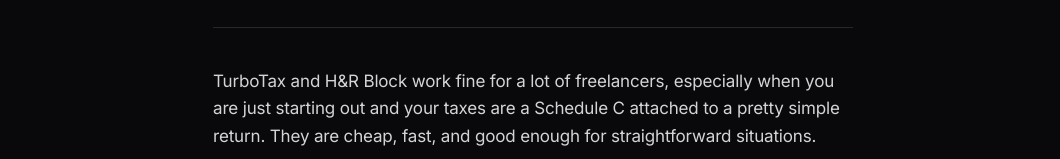
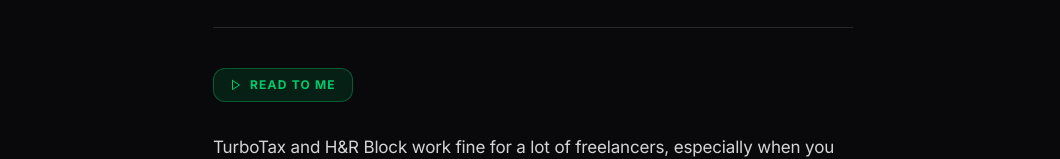
Before and after one commit to tikimips/selfemployedfyi, a Next.js app: page /field/when-to-hire-a-cpa in a window 1280 px wide. Shown: the part 352-511 px from the top of the page, without its empty margins (107-1167 px from the left). Built offline with nearby package versions, Linux system fonts and the light colour scheme; no server answers.

Commit message:
Add Read To Me button with play/pause/resume to all field articles

```diff
--- a/components/ArticleLayout.tsx
+++ b/components/ArticleLayout.tsx
@@ -1,6 +1,7 @@
 import Link from "next/link";
 import Nav from "./Nav";
 import Footer from "./Footer";
+import ReadToMe from "./ReadToMe";
 import { ArrowLeft, Clock } from "lucide-react";
 import type { Article } from "@/lib/articles";
 
@@ -54,6 +55,9 @@
           <div className="mt-6 border-t border-zinc-800" />
         </header>
 
+        {/* Read To Me */}
+        <ReadToMe />
+
         {/* Body */}
         <div className="article-body space-y-5 text-[17px] leading-relaxed text-zinc-300">
           {children}
--- /dev/null
+++ b/components/ReadToMe.tsx
@@ -0,0 +1,107 @@
+'use client';
+
+import { useState, useEffect, useRef, useCallback } from 'react';
+import { Play, Pause, Volume2 } from 'lucide-react';
+
+type ReadState = 'idle' | 'playing' | 'paused';
+
+export default function ReadToMe() {
+  const [state, setState] = useState<ReadState>('idle');
+  const [supported, setSupported] = useState(false);
+  const utteranceRef = useRef<SpeechSynthesisUtterance | null>(null);
+
+  useEffect(() => {
+    setSupported('speechSynthesis' in window);
+    // Cleanup on unmount
+    return () => {
+      if ('speechSynthesis' in window) speechSynthesis.cancel();
+    };
+  }, []);
+
+  const getBestVoice = useCallback((): SpeechSynthesisVoice | null => {
+    const voices = speechSynthesis.getVoices();
+    // Target deep, calm, masculine English voices — closest to Ryan Gosling
+    const preferred = ['Evan', 'Aaron', 'Rishi', 'Thomas', 'Alex', 'Daniel', 'Oliver', 'James'];
+    for (const name of preferred) {
+      const v = voices.find(v => v.name.includes(name) && v.lang.startsWith('en'));
+      if (v) return v;
+    }
+    // Fallback: any US English voice
+    return voices.find(v => v.lang === 'en-US') || voices.find(v => v.lang.startsWith('en')) || null;
+  }, []);
+
+  const getArticleText = useCallback((): string => {
+    const body = document.querySelector('.article-body');
+    return body?.textContent?.trim().replace(/\s+/g, ' ') || '';
+  }, []);
+
+  const startReading = useCallback(() => {
+    speechSynthesis.cancel();
+
+    const text = getArticleText();
+    if (!text) return;
+
+    const utterance = new SpeechSynthesisUtterance(text);
+
+    const applyVoice = () => {
+      const voice = getBestVoice();
+      if (voice) utterance.voice = voice;
+      utterance.rate = 0.88;   // slightly slow — Gosling's measured delivery
+      utterance.pitch = 0.82;  // lower pitch = deeper voice
+      utterance.volume = 1;
+    };
+
+    if (speechSynthesis.getVoices().length > 0) {
+      applyVoice();
+    } else {
+      speechSynthesis.addEventListener('voiceschanged', applyVoice, { once: true });
+    }
+
+    utterance.onend = () => setState('idle');
+    utterance.onerror = () => setState('idle');
+
+    utteranceRef.current = utterance;
+    speechSynthesis.speak(utterance);
+    setState('playing');
+  }, [getArticleText, getBestVoice]);
+
+  const handleClick = useCallback(() => {
+    if (state === 'idle') {
+      startReading();
+    } else if (state === 'playing') {
+      speechSynthesis.pause();
+      setState('paused');
+    } else if (state === 'paused') {
+      speechSynthesis.resume();
+      setState('playing');
+    }
+  }, [state, startReading]);
+
+  if (!supported) return null;
+
+  const label = state === 'idle' ? 'READ TO ME' : state === 'playing' ? 'STOP READING' : 'RESUME';
+  const Icon = state === 'playing' ? Pause : Play;
+
+  return (
+    <div className="mb-8">
+      <button
+        onClick={handleClick}
+        className="inline-flex items-center gap-2 px-4 py-2 rounded-lg text-xs font-bold tracking-widest uppercase transition-all duration-150"
+        style={{
+          background: state === 'idle' ? 'rgba(0,201,107,0.12)' : state === 'playing' ? 'rgba(0,201,107,0.18)' : 'rgba(255,255,255,0.06)',
+          border: `1px solid ${state === 'paused' ? 'rgba(255,255,255,0.12)' : 'rgba(0,201,107,0.35)'}`,
+          color: state === 'paused' ? 'rgba(255,255,255,0.5)' : 'rgb(0,201,107)',
+        }}
+        aria-label={label}
+      >
+        {state === 'playing'
+          ? <Pause size={12} />
+          : state === 'paused'
+          ? <Volume2 size={12} />
+          : <Play size={12} />
+        }
+        {label}
+      </button>
+    </div>
+  );
+}
```
